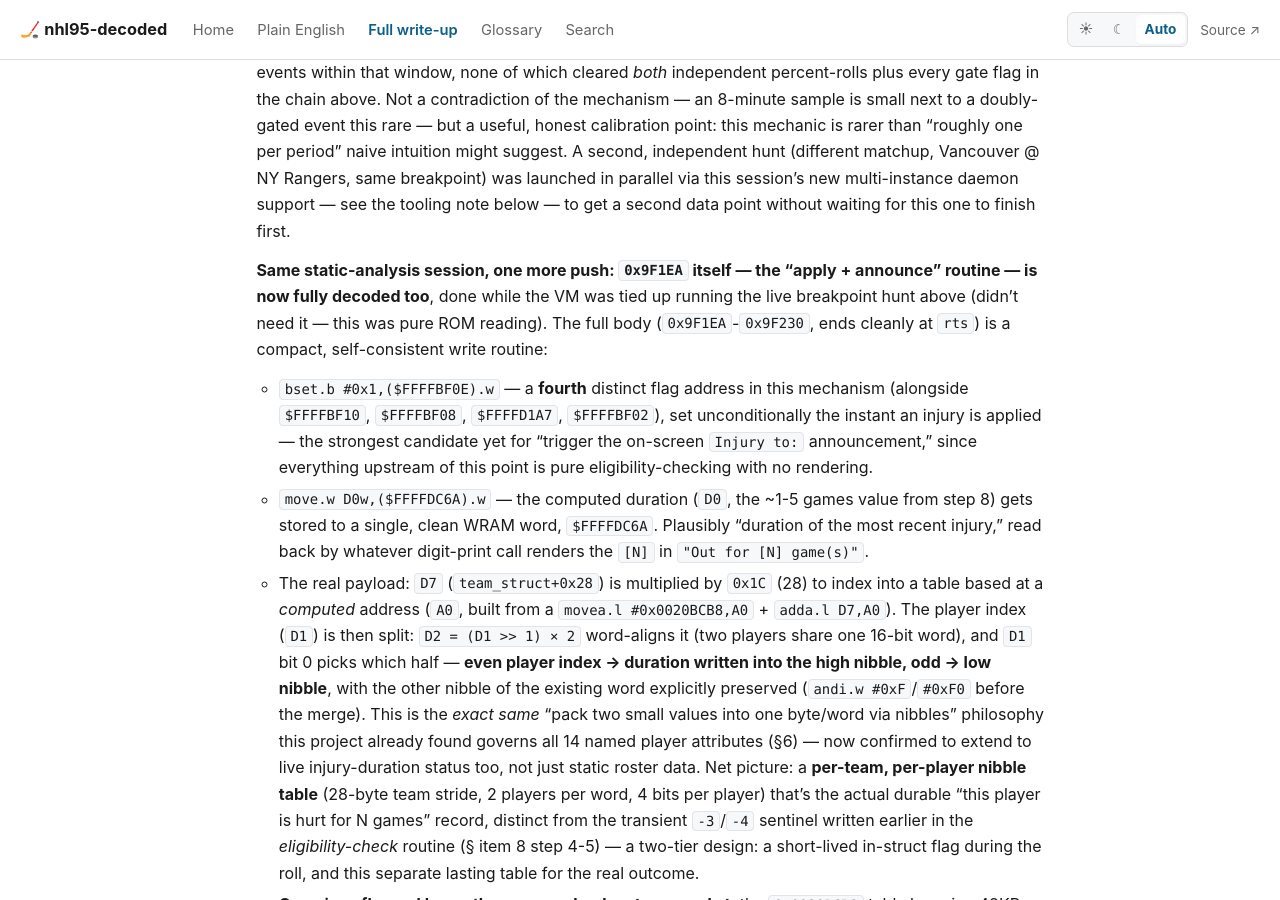
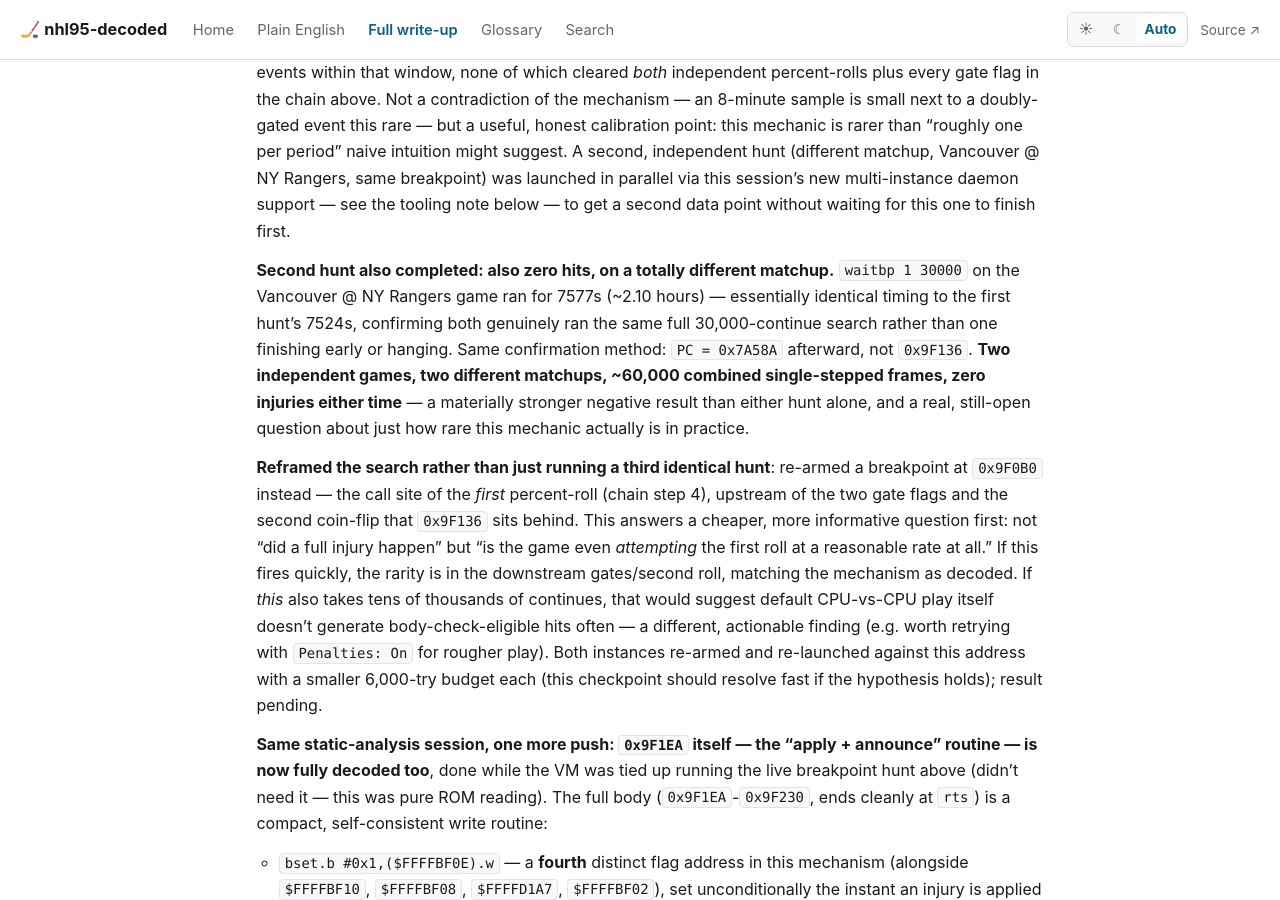
Before and after one commit to BreakableHoodie/nhl95-decoded, a Jekyll site: the page built from docs/FINDINGS.md, in a window 1280 px wide and 900 px high, scrolled down 47266 px. Built offline with Jekyll 4.4.1, drawn with Linux system fonts in a browser that asks for light colours; our own code applies the rules of GitHub Pages for plain Markdown files.

Commit message:
Issue #9: second parallel injury hunt also exhausted with no hit; reframe the search
Instance 2's waitbp (Vancouver @ NY Rangers, breakpoint 1 @ 0x9F136) ran
7577s -- essentially identical timing to instance 1's 7524s -- and also
landed back on the injection breakpoint rather than 0x9F136, confirming
a second genuine full exhaustion. Two independent games, two different
matchups, ~60,000 combined single-stepped frames, zero injuries either
time.

Rather than run a third identical hunt against the same rare final
event, re-armed both instances against 0x9F0B0 instead -- the call site
of the first percent-roll, upstream of the two gate flags and second
coin-flip that 0x9F136 sits behind. This reframes "did an injury happen"
(very rare, expensive to observe) into "is the game even attempting the
first roll at a normal rate" (should be far more common if the decoded
mechanism is right), with a much smaller 6000-try budget per instance
since it should resolve faster.

Co-Authored-By: Claude Sonnet 5 <noreply@anthropic.com>
Claude-Session: https://claude.ai/code/session_011aZ1aA9KD8EzFd2c37CkWn

```diff
--- a/docs/FINDINGS.md
+++ b/docs/FINDINGS.md
@@ -2340,6 +2340,33 @@ loop (`0x0083E88`). See §5.
    note below — to get a second data point without waiting for this one
    to finish first.
 
+   **Second hunt also completed: also zero hits, on a totally different
+   matchup.** `waitbp 1 30000` on the Vancouver @ NY Rangers game ran for
+   7577s (~2.10 hours) — essentially identical timing to the first hunt's
+   7524s, confirming both genuinely ran the same full 30,000-continue
+   search rather than one finishing early or hanging. Same confirmation
+   method: `PC = 0x7A58A` afterward, not `0x9F136`. **Two independent
+   games, two different matchups, ~60,000 combined single-stepped frames,
+   zero injuries either time** — a materially stronger negative result
+   than either hunt alone, and a real, still-open question about just how
+   rare this mechanic actually is in practice.
+
+   **Reframed the search rather than just running a third identical
+   hunt**: re-armed a breakpoint at `0x9F0B0` instead — the call site of
+   the *first* percent-roll (chain step 4), upstream of the two gate
+   flags and the second coin-flip that `0x9F136` sits behind. This
+   answers a cheaper, more informative question first: not "did a full
+   injury happen" but "is the game even *attempting* the first roll at a
+   reasonable rate at all." If this fires quickly, the rarity is in the
+   downstream gates/second roll, matching the mechanism as decoded. If
+   *this* also takes tens of thousands of continues, that would suggest
+   default CPU-vs-CPU play itself doesn't generate body-check-eligible
+   hits often — a different, actionable finding (e.g. worth retrying
+   with `Penalties: On` for rougher play). Both instances re-armed and
+   re-launched against this address with a smaller 6,000-try budget each
+   (this checkpoint should resolve fast if the hypothesis holds); result
+   pending.
+
    **Same static-analysis session, one more push: `0x9F1EA` itself — the
    "apply + announce" routine — is now fully decoded too**, done while
    the VM was tied up running the live breakpoint hunt above (didn't need
```
